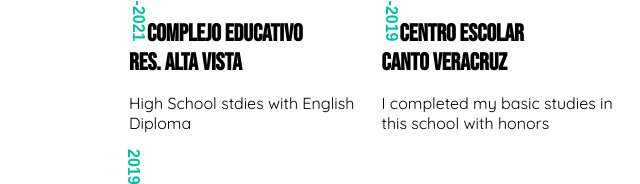
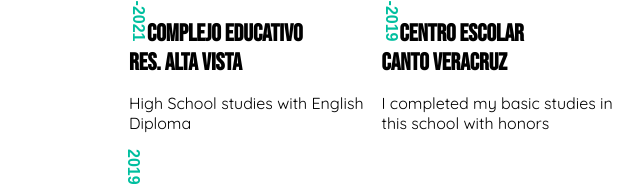
Before and after one commit to JosueEspinal10/Temen-English, a plain HTML site: page index.html in a window 1280 px wide. Shown: the part 2288-2472 px from the top of the page, 404-1044 px from the left. Drawn offline with nearby package versions, Linux system fonts and the light colour scheme.

Commit message:
Update index.html

```diff
--- a/index.html
+++ b/index.html
@@ -90,7 +90,7 @@
     <h5>I studied</h5>
     <div class="column">
       <span class="test1">2020-2021</span><h2 style="display: inline;">Complejo Educativo <br>Res. Alta Vista</h2>
-      <p>High School stdies with English Diploma</p>
+      <p>High School studies with English Diploma</p>
     </div>
 
     <div class="column">
```
